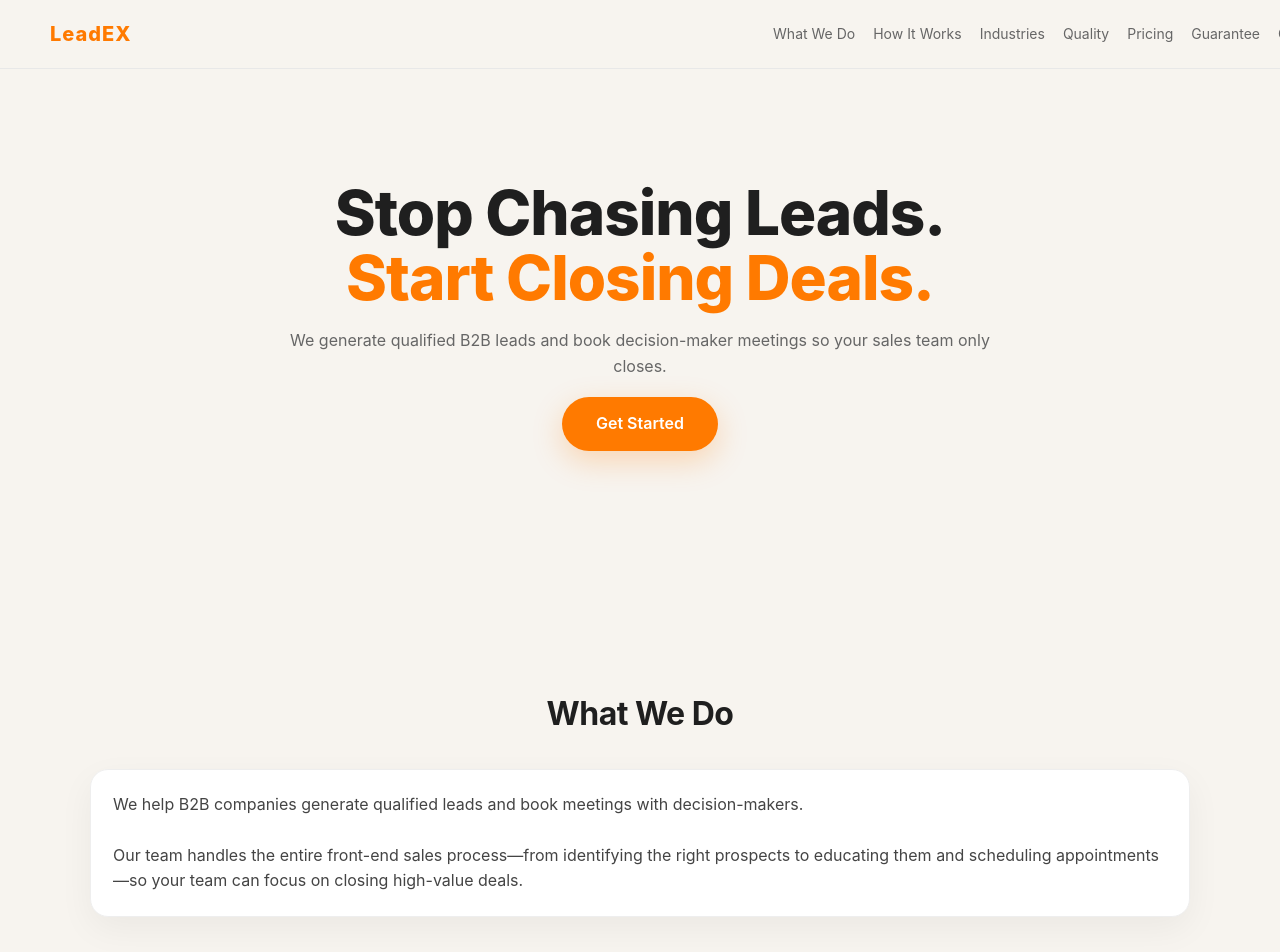
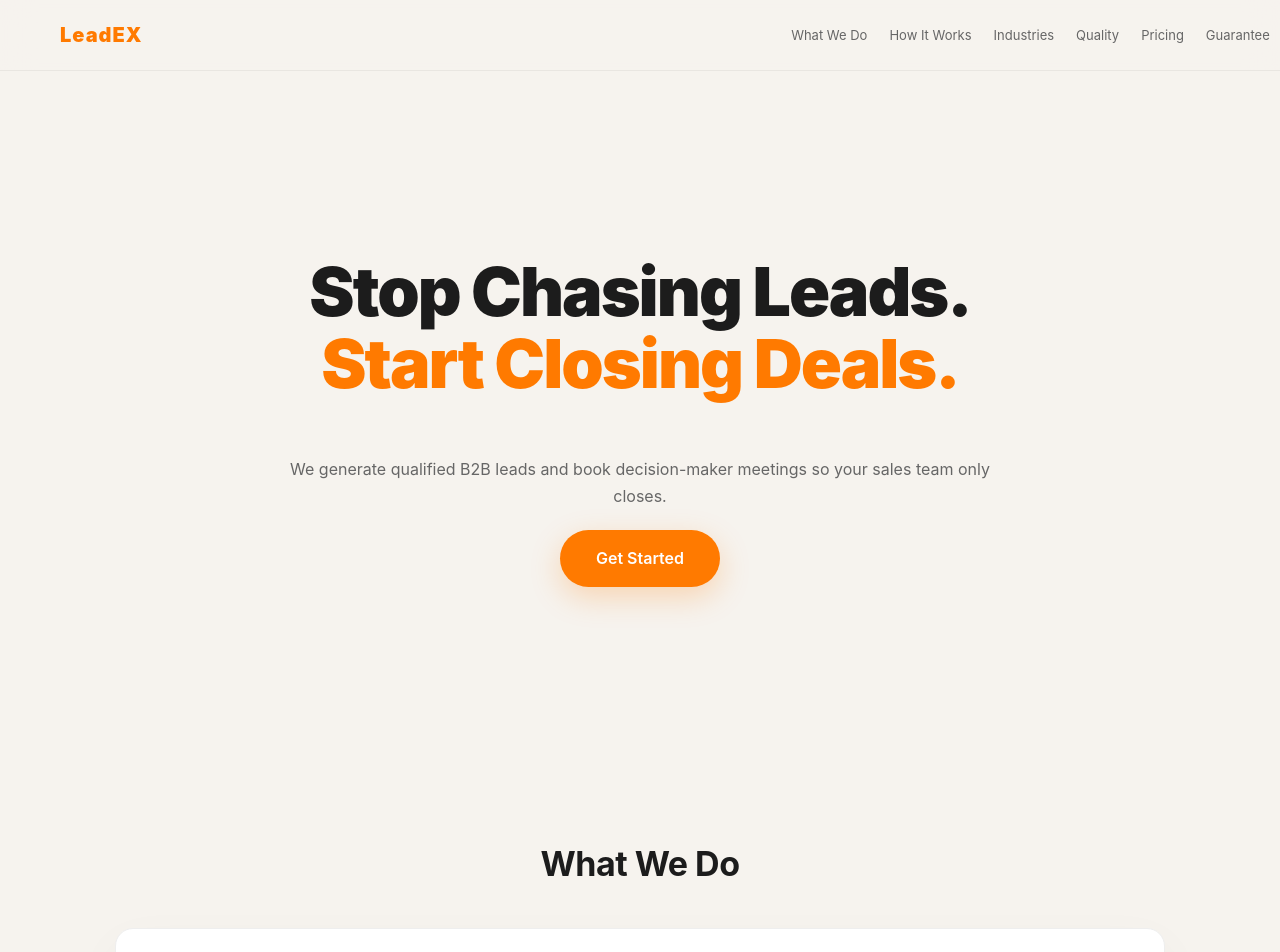
Before and after one commit to youssefamrr0582-debug/leadex-au, a React (Vite) app: page / in a window 1280 px wide. Shown: the top 952 px of the page. Built offline with nearby package versions, Linux system fonts and the light colour scheme.

Commit message:
Update styles.css

```diff
--- a/src/styles.css
+++ b/src/styles.css
@@ -1,9 +1,9 @@
 body {
   margin: 0;
   font-family: Inter, system-ui, Arial;
-  background: #f7f4ef;
-  color: #1f1f1f;
-  line-height: 1.6;
+  background: #f6f3ee; /* off white premium */
+  color: #1c1c1c;
+  line-height: 1.7;
 }
 
 /* NAV */
@@ -11,32 +11,32 @@ body {
   position: fixed;
   top: 0;
   width: 100%;
-  padding: 18px 50px;
+  padding: 18px 60px;
   display: flex;
   justify-content: space-between;
   align-items: center;
-  background: rgba(247, 244, 239, 0.85);
-  backdrop-filter: blur(14px);
-  border-bottom: 1px solid #e8e8e8;
+  background: rgba(246,243,238,0.85);
+  backdrop-filter: blur(16px);
+  border-bottom: 1px solid #e9e6e1;
   z-index: 100;
 }
 
 .logo {
+  font-weight: 900;
+  font-size: 20px;
   color: #ff7a00;
-  font-weight: 800;
   letter-spacing: 1px;
-  font-size: 20px;
 }
 
 .links {
   display: flex;
-  gap: 18px;
+  gap: 22px;
 }
 
 .links a {
+  font-size: 13px;
   text-decoration: none;
   color: #666;
-  font-size: 14px;
   transition: 0.2s;
 }
 
@@ -47,15 +47,14 @@ body {
 /* HERO */
 .hero {
   text-align: center;
-  padding: 180px 20px 120px;
+  padding: 200px 20px 120px;
 }
 
 .hero h1 {
-  font-size: 62px;
-  font-weight: 800;
+  font-size: 68px;
+  font-weight: 900;
+  letter-spacing: -2px;
   line-height: 1.05;
-  letter-spacing: -1px;
-  margin: 0;
 }
 
 .hero span {
@@ -63,55 +62,53 @@ body {
 }
 
 .hero p {
+  max-width: 720px;
+  margin: 20px auto;
   color: #666;
-  max-width: 720px;
-  margin: 18px auto;
   font-size: 16px;
 }
 
 /* CTA */
 .cta {
   display: inline-block;
-  padding: 14px 34px;
+  padding: 15px 36px;
   border-radius: 999px;
   background: #ff7a00;
-  color: white;
+  color: #fff;
   font-weight: 600;
   text-decoration: none;
-  border: none;
-  cursor: pointer;
+  box-shadow: 0 10px 30px rgba(255,122,0,0.25);
   transition: 0.25s;
-  box-shadow: 0 10px 30px rgba(255, 122, 0, 0.25);
 }
 
 .cta:hover {
-  transform: translateY(-2px);
-  box-shadow: 0 15px 40px rgba(255, 122, 0, 0.35);
+  transform: translateY(-3px);
+  box-shadow: 0 18px 50px rgba(255,122,0,0.35);
 }
 
 /* SECTIONS */
 .section {
-  padding: 90px 20px;
-  max-width: 1100px;
+  padding: 100px 20px;
+  max-width: 1050px;
   margin: auto;
 }
 
 .section h2 {
-  font-size: 32px;
   text-align: center;
-  margin-bottom: 30px;
+  font-size: 34px;
+  margin-bottom: 35px;
   letter-spacing: -0.5px;
 }
 
 /* CARD */
 .card {
-  background: white;
+  background: #fff;
   border: 1px solid #eee;
   border-radius: 18px;
-  padding: 22px;
-  box-shadow: 0 12px 35px rgba(0,0,0,0.05);
-  color: #444;
+  padding: 26px;
+  box-shadow: 0 18px 50px rgba(0,0,0,0.04);
   transition: 0.3s;
+  font-size: 15px;
 }
 
 .card:hover {
@@ -119,7 +116,7 @@ body {
   transform: translateY(-4px);
 }
 
-/* INPUTS */
+/* FORM */
 input, textarea {
   width: 100%;
   padding: 12px;
@@ -134,24 +131,18 @@ input:focus, textarea:focus {
   border-color: #ff7a00;
 }
 
-/* TEXT FIX */
+/* FOOTER */
+.footer {
+  text-align: center;
+  padding: 50px;
+  color: #888;
+  font-size: 13px;
+}
+
+/* SUBTEXT */
 .subtext {
   text-align: center;
-  color: #888;
+  color: #777;
   margin-top: 15px;
   font-size: 13px;
 }
-
-/* ANIMATION */
-.section {
-  opacity: 0;
-  transform: translateY(20px);
-  animation: fadeUp 0.8s forwards;
-}
-
-@keyframes fadeUp {
-  to {
-    opacity: 1;
-    transform: translateY(0);
-  }
-}
```
